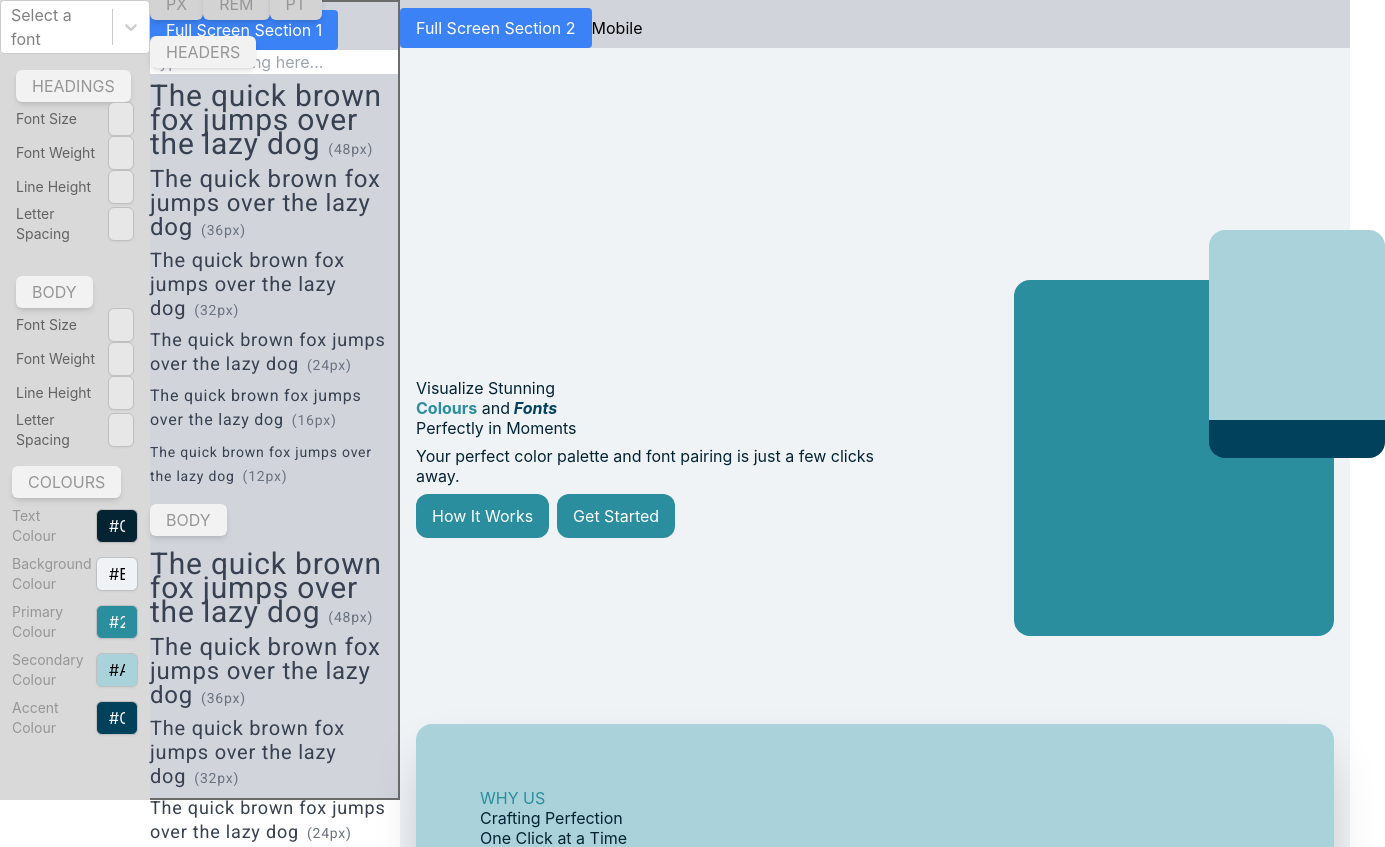
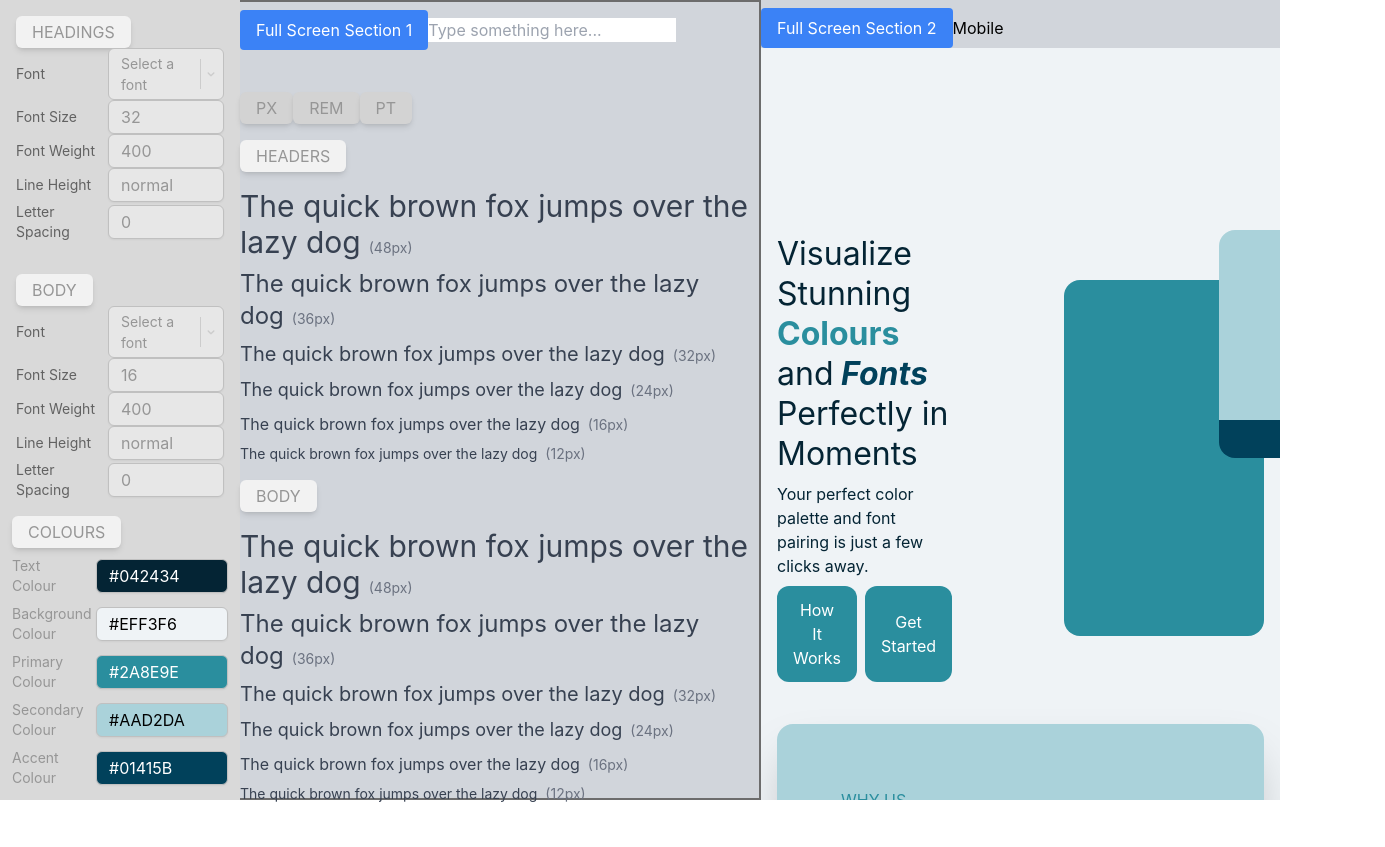
Before and after one commit to CallumGrooby/coloursio, a React (Vite) app: page / in a window 1280 px wide. Shown: the top 847 px of the page, 1385 px wide, since content can reach past the window. Built offline with nearby package versions, Linux system fonts and the light colour scheme; no server answers.

Commit message:
Added the ability to change change the fonts for both typography, and website aswell added a footer to the website

```diff
--- a/src/App.jsx
+++ b/src/App.jsx
@@ -36,11 +36,8 @@ function App() {
         <BodyStyleProvider>
           <HeaderStyleProvider>
             <ColorsProvider>
-              {/* <div className="w-[240px] bg-[#D9D9D9]">
-              <GoogleFont />
               <StyleBar />
-            </div> */}
-              <Sidebar />
+
               <Typography
                 sectionVisibale={section1Visible}
                 toggleVisable={toggleSection1}
--- a/src/components/TextDisplay/DynamicTextDisplay.jsx
+++ b/src/components/TextDisplay/DynamicTextDisplay.jsx
@@ -1,36 +1,19 @@
 import React, { useEffect, useState } from "react";
 import clsx from "clsx";
+import { formatStyle } from "../../ultils/formatStyles";
 
 const DynamicTextDisplay = ({
   headerText,
-  fontFamily,
+  style,
   messageToDisplay,
   sizes,
   cssUnit,
-  changeableStyle,
 }) => {
-  console.log(changeableStyle);
-
   const [modifiedStyle, setModifiedStyle] = useState({});
   useEffect(() => {
-    // Store each property in a variable and add units where needed
-    const fontWeight = changeableStyle.fontWeight || "normal";
-    const lineHeight = changeableStyle.lineHeight
-      ? `${changeableStyle.lineHeight}rem`
-      : "1.5rem";
-    const letterSpacing = changeableStyle.letterSpacing
-      ? `${changeableStyle.letterSpacing}rem`
-      : "0.05rem";
-
-    // Create the modified style object
-    const newStyle = {
-      fontWeight,
-      lineHeight,
-      letterSpacing,
-    };
-
-    setModifiedStyle(newStyle); // Update the state with the modified style
-  }, [changeableStyle]); // This will run every time the style prop changes
+    const newStyle = formatStyle(style);
+    setModifiedStyle(newStyle);
+  }, [style]); // This will run every time the style prop changes
 
   const rootFontSize = parseFloat(
     window.getComputedStyle(document.documentElement).fontSize
@@ -55,17 +38,25 @@ const DynamicTextDisplay = ({
           {headerText}
         </h1>
       </header>
-      <div style={{ fontFamily }} className="space-y-2 text-start">
+      <div
+        style={{ fontFamily: modifiedStyle.fontFamily }}
+        className="space-y-2 text-start"
+      >
         <div className="space-y-2 text-start">
           {sizes.map((size, index) => {
             const headingTag = `h${index + 1}`;
             const displaySize = getSizeInUnit(size.px);
+
             return React.createElement(
               headingTag,
               {
                 key: index,
                 className: `text-${size.className} text-gray-700`,
-                style: modifiedStyle,
+                style: {
+                  fontWeight: modifiedStyle.fontWeight,
+                  lineHeight: modifiedStyle.lineHeight,
+                  letterSpacing: modifiedStyle.letterSpacing,
+                },
               },
               <>
                 {messageToDisplay}
--- a/src/components/TextDisplay/TextDisplay.jsx
+++ b/src/components/TextDisplay/TextDisplay.jsx
@@ -5,8 +5,6 @@ import { useHeaderStyle } from "../../ultils/HeaderStyleContext";
 import { useBodyStyle } from "../../ultils/BodyStyleContext";
 
 const TextDisplay = ({ messageToDisplay }) => {
-  const { fontFamily } = useFont(); // Get the current font from context
-
   let rootFontSize = window.getComputedStyle(document.documentElement).fontSize;
   console.log(rootFontSize);
 
@@ -65,20 +63,18 @@ const TextDisplay = ({ messageToDisplay }) => {
       <section className="flex flex-col gap-4">
         <DynamicTextDisplay
           headerText={"Headers"}
-          fontFamily={fontFamily}
           messageToDisplay={messageToDisplay}
           sizes={sizes}
           cssUnit={cssUnit}
-          changeableStyle={headerStyle}
+          style={headerStyle}
         />
 
         <DynamicTextDisplay
           headerText={"Body"}
-          fontFamily={fontFamily}
           messageToDisplay={messageToDisplay}
           sizes={sizes}
           cssUnit={cssUnit}
-          changeableStyle={bodyStyle}
+          style={bodyStyle}
         />
       </section>
     </div>
--- a/src/components/sections/LandingPage.jsx
+++ b/src/components/sections/LandingPage.jsx
@@ -1,9 +1,10 @@
 import { Buttons } from "@testing-library/user-event/dist/cjs/system/pointer/buttons.js";
-import React, { useEffect, useState } from "react";
+import React, { useEffect, useRef, useState } from "react";
 import { useBodyStyle } from "../../ultils/BodyStyleContext";
 import { useHeaderStyle } from "../../ultils/HeaderStyleContext";
 import { connect } from "react-redux";
 import { useColors } from "../../ultils/ColorsContext";
+import { formatStyle } from "../../ultils/formatStyles";
 
 export const LandingPage = ({ sectionVisibale, toggleVisable }) => {
   const [currentView, setView] = useState(true);
@@ -16,7 +17,7 @@ export const LandingPage = ({ sectionVisibale, toggleVisable }) => {
     <div
       className={`transition-all duration-300 ${
         sectionVisibale ? "inline" : "hidden"
-      } bg-gray-300 flex-1`}
+      } bg-gray-300 flex-1 overflow-y-scroll`}
     >
       <div>
         <button
@@ -52,6 +53,7 @@ const Website = ({ currentView }) => {
   useEffect(() => {
     console.log(colorStyle, modifiedBodyStyle);
   }, [colorStyle, modifiedBodyStyle]);
+
   const whyUsContent = [
     {
       icon: "",
@@ -104,39 +106,14 @@ const Website = ({ currentView }) => {
   ];
 
   useEffect(() => {
-    const style = addUnitsToStyle(headerStyle);
+    const style = formatStyle(headerStyle);
     setModifiedHeaderStyle(style);
   }, [headerStyle]);
 
   useEffect(() => {
-    const style = addUnitsToStyle(bodyStyle);
+    const style = formatStyle(bodyStyle);
     setModifiedBodyStyle(style);
   }, [bodyStyle]);
-
-  const addUnitsToStyle = (orginalStyle) => {
-    // Store each property in a variable and add units where needed
-    const fontWeight = orginalStyle.fontWeight || "normal";
-    const lineHeight = orginalStyle.lineHeight
-      ? `${orginalStyle.lineHeight}rem`
-      : "normal";
-    const letterSpacing = orginalStyle.letterSpacing
-      ? `${orginalStyle.letterSpacing}rem`
-      : "normal";
-
-    const fontSize = orginalStyle.fontSize
-      ? `${orginalStyle.fontSize}px`
-      : "32px";
-
-    // Create the modified style object
-    const newStyle = {
-      fontSize,
-      fontWeight,
-      lineHeight,
-      letterSpacing,
-    };
-
-    return newStyle; // Update the state with the modified style
-  };
 
   return (
     <section
@@ -297,7 +274,7 @@ const Website = ({ currentView }) => {
           className="flex flex-col gap-3 justify-center items-center max-w-[972px] w-full"
           style={{ color: colorStyle.text }}
         >
-          <h2 style={modifiedBodyStyle}>Our Pricing</h2>
+          <h2 style={modifiedBodyStyle}>Our Mission</h2>
           <h1 style={modifiedHeaderStyle} className="text-center">
             Helping you visualise the perfect
             <br /> colours for your website.
@@ -387,6 +364,104 @@ const Website = ({ currentView }) => {
           })}
         </div>
       </section>
+
+      <footer
+        style={{ color: colorStyle.text }}
+        className="flex flex-col gap-4 max-w-[972px] w-full mx-auto rounded-2xl"
+      >
+        <div
+          className="w-full flex flex-row justify-between items-center gap-16 rounded-2xl px-8 py-4"
+          style={{
+            ...modifiedBodyStyle,
+            color: colorStyle.text,
+            backgroundColor: colorStyle.secondary,
+          }}
+        >
+          <h1 style={modifiedHeaderStyle} className="w-full">
+            Designed to make creativity effortless.
+          </h1>
+          <button
+            style={{
+              ...modifiedBodyStyle,
+              color: colorStyle.text,
+              backgroundColor: colorStyle.primary,
+            }}
+            className="py-3 px-4 rounded-xl text-white w-full max-w-48"
+          >
+            How It Works
+          </button>
+        </div>
+        <div className="w-full flex flex-row gap-4">
+          <div
+            style={{
+              ...modifiedBodyStyle,
+              color: colorStyle.text,
+              backgroundColor: colorStyle.primary,
+            }}
+            className="basis-4/12 h-full min-h-80 flex justify-center items-center rounded-2xl"
+          >
+            <h1>COLOURS.IO</h1>
+          </div>
+          <div
+            className="grow h-full min-h-80 flex flex-row justify-between px-8 py-4 rounded-2xl"
+            style={{
+              ...modifiedBodyStyle,
+              color: colorStyle.text,
+              backgroundColor: colorStyle.secondary,
+            }}
+          >
+            <span className="flex flex-col gap-2 justify-end">
+              <span className="inline-flex gap-2">
+                <button>Services</button>
+                <button>Pricing</button>
+                <button>Projects</button>
+              </span>
+              <span className="inline-flex gap-2">
+                <button>About</button>
+                <button>Contact</button>
+              </span>
+              <p>© 2025 Colours.io. All rights reserved.</p>
+            </span>
+            <span className="flex flex-row gap-2 justify-end items-end">
+              <button>Privacy</button>
+              <button>Terms</button>
+            </span>
+          </div>
+        </div>
+
+        <div
+          className="grow h-full min-h-28 flex flex-row justify-between gap-4"
+          style={{
+            ...modifiedBodyStyle,
+            color: colorStyle.text,
+          }}
+        >
+          <button
+            style={{ backgroundColor: colorStyle.secondary }}
+            className="grow rounded-2xl"
+          >
+            Twitter
+          </button>
+          <button
+            style={{ backgroundColor: colorStyle.secondary }}
+            className="grow rounded-2xl"
+          >
+            Linked In
+          </button>
+          <button
+            style={{ backgroundColor: colorStyle.secondary }}
+            className="grow rounded-2xl"
+          >
+            Github
+          </button>
+          <button
+            style={{ backgroundColor: colorStyle.secondary }}
+            className="grow rounded-2xl"
+          >
+            Colours.io
+          </button>
+        </div>
+      </footer>
     </section>
   );
 };
--- a/src/components/styleBar/StyleBar.jsx
+++ b/src/components/styleBar/StyleBar.jsx
@@ -35,7 +35,7 @@ export const StyleBar = () => {
   };
 
   return (
-    <div>
+    <div className="w-[240px] bg-[#D9D9D9]">
       <TypographyControls
         heading={"headings"}
         onValueChange={(key, value) => {
--- a/src/components/typographyControls/TypographyControls.jsx
+++ b/src/components/typographyControls/TypographyControls.jsx
@@ -1,5 +1,6 @@
 import React, { useState } from "react";
 import { useBodyStyle } from "../../ultils/BodyStyleContext";
+import { GoogleFont } from "../../ultils/GoogleFont";
 
 export function TypographyControls({
   heading,
@@ -20,8 +21,10 @@ export function TypographyControls({
       <h1 className="text-base text-[#969696] bg-[#f2f2f2] shadow-md w-fit max-w-36 px-4 py-1 rounded-md uppercase">
         {heading}
       </h1>
-
       <form>
+        <GoogleFont
+          onValueChange={(newValue) => updateTextStyle(`font`, newValue)}
+        />
         {Object.entries(style).map(([key, value]) => (
           <Input
             key={key}
@@ -45,6 +48,9 @@ const Input = ({ label, value, onValueChange }) => {
   function addSpaceToCamelCase(str) {
     return str.replace(/([a-z])([A-Z])/g, "$1 $2");
   }
+
+  if (label == "font") return null;
+
   return (
     <label className="flex flex-row gap-3 items-center">
       <span className="inline text-sm text-[#626262] min-w-[80px] max-w- capitalize">
--- a/src/ultils/BodyStyleContext.jsx
+++ b/src/ultils/BodyStyleContext.jsx
@@ -5,10 +5,25 @@ const BodyContext = createContext();
 export const BodyStyleProvider = ({ children }) => {
   const [bodyStyle, setBodyStyle] = useState({
     fontSize: "16",
-    fontWeight: "",
-    lineHeight: "",
-    letterSpacing: "",
+    fontWeight: "400 ",
+    lineHeight: "normal",
+    letterSpacing: "0",
+    font: "",
   });
+
+  useEffect(() => {
+    const loadFont = (font) => {
+      const link = document.createElement("link");
+      link.href = `https://fonts.googleapis.com/css2?family=${font.replace(
+        " ",
+        "+"
+      )}:wght@400&display=swap`;
+      link.rel = "stylesheet";
+      document.head.appendChild(link);
+    };
+
+    loadFont(bodyStyle.font); // Load the font when fontFamily changes
+  }, [bodyStyle.font]);
 
   return (
     <BodyContext.Provider value={{ bodyStyle, setBodyStyle }}>
--- a/src/ultils/GoogleFont.jsx
+++ b/src/ultils/GoogleFont.jsx
@@ -1,9 +1,87 @@
-// import axios from "axios";
-// import React, { useEffect, useState } from "react";
-// import Select from "react-select";
+// src/components/GoogleFont.jsx
+import React, { useState, useEffect } from "react";
+import Select from "react-select";
+import { useFont } from "./FontContext";
 
-// const colourStyles = {
-//   control: (styles) => ({ ...styles, backgroundColor: "white" }),
+const selectBoxStyles = {
+  control: (styles, { isFocused }) => ({
+    ...styles,
+    backgroundColor: "#E7E7E7",
+    border: "1px solid #C0C0C0",
+    boxShadow: isFocused ? "0 0 3px rgba(0, 0, 0, 0.1)" : "none",
+    borderRadius: "6px",
+    padding: "2px",
+    color: "#969696",
+    fontSize: "14px",
+    width: "100%",
+    maxWidth: "116px", // Limits the whole select box size
+    "&:hover": {
+      borderColor: "#A0A0A0",
+    },
+  }),
+  option: (styles, { isFocused, isSelected }) => ({
+    ...styles,
+    backgroundColor: isSelected ? "#C0C0C0" : isFocused ? "#D3D3D3" : "#F0F0F0",
+    color: "#333",
+    cursor: "pointer",
+    padding: "8px",
+    fontSize: "14px",
+    transition: "background-color 0.2s ease",
+  }),
+  placeholder: (styles) => ({
+    ...styles,
+    color: "#969696",
+    fontSize: "14px",
+  }),
+  singleValue: (styles) => ({
+    ...styles,
+    color: "#626262",
+    fontSize: "14px",
+    width: "100%", // Ensures the text takes up full space
+    textOverflow: "ellipsis", // Adds "..." if text is too long
+    whiteSpace: "nowrap",
+    overflow: "hidden",
+  }),
+  dropdownIndicator: (styles) => ({
+    ...styles,
+    padding: "4px",
+    svg: {
+      width: "12px",
+      height: "12px",
+    },
+  }),
+  menu: (styles) => ({
+    ...styles,
+    width: "100%",
+    maxWidth: "116px", // Ensures dropdown matches max width
+    maxHeight: "200px",
+    overflow: "hidden",
+  }),
+  menuList: (styles) => ({
+    ...styles,
+    maxHeight: "200px",
+    overflowY: "auto",
+    scrollbarWidth: "thin",
+    scrollbarColor: "#C0C0C0 #E7E7E7",
+    "&::-webkit-scrollbar": {
+      width: "6px",
+    },
+    "&::-webkit-scrollbar-track": {
+      background: "#E7E7E7",
+    },
+    "&::-webkit-scrollbar-thumb": {
+      background: "#C0C0C0",
+      borderRadius: "3px",
+      minHeight: "30px",
+    },
+  }),
+};
+
+// const selectBoxStyles = {
+//   control: (styles) => ({
+//     ...styles,
+//     backgroundColor: "white",
+//   }),
 //   option: (styles, { data, isDisabled, isFocused, isSelected }) => {
 //     return {
 //       ...styles,
@@ -13,94 +91,8 @@
 //   },
 // };
 
-// export const GoogleFont = () => {
-//   const [options, setFontOptions] = useState([]);
-//   const [fontFamily, setFontFamily] = useState("");
-
-//   useEffect(() => {
-//     const fetchFonts = async () => {
-//       try {
-//         const apiKey = import.meta.env.VITE_GOOGLE_FONT_API_KEY; // Replace with your actual API key
-//         const response = await fetch(
-//           `https://www.googleapis.com/webfonts/v1/webfonts?key=${apiKey}&sort=popularity`
-//         );
-//         const data = await response.json();
-
-//         // Transform the fonts into the { value, label } format
-//         const options = data.items.map((font) => ({
-//           value: font,
-//           label: font.family,
-//         }));
-
-//         setFontOptions(options);
-//       } catch (error) {
-//         console.error("Error fetching fonts:", error);
-//       }
-//     };
-
-//     fetchFonts();
-//   }, []);
-
-//   const handleChange = (data) => {
-//     console.log(data);
-//     if (data) {
-//       const firstFont = data.value; // Get the first font from the response
-//       const fontName = firstFont.family;
-
-//       setFontFamily(fontName);
-
-//       // Dynamically load the font
-//       const link = document.createElement("link");
-//       link.href = `https://fonts.googleapis.com/css2?family=${fontName.replace(
-//         / /g,
-//         "+"
-//       )}:wght@400&display=swap`;
-//       link.rel = "stylesheet";
-//       document.head.appendChild(link);
-//     }
-//   };
-
-//   return (
-//     <div>
-//       <Select options={options} styles={colourStyles} onChange={handleChange} />
-//     </div>
-//   );
-// };
-
-// // async function getFonts() {
-// //   const apiKey = import.meta.env.VITE_GOOGLE_FONT_API_KEY;
-
-// //   const apiURL = `https://www.googleapis.com/webfonts/v1/webfonts?key=${apiKey}&sort=popularity`;
-
-// //   try {
-// //     const response = await axios.get(apiURL);
-// //     return response.data;
-// //   } catch (error) {
-// //     console.error(error);
-// //   }
-
-// //   return null;
-// // }
-
-// src/components/GoogleFont.jsx
-import React, { useState, useEffect } from "react";
-import Select from "react-select";
-import { useFont } from "./FontContext";
-
-const colourStyles = {
-  control: (styles) => ({ ...styles, backgroundColor: "white" }),
-  option: (styles, { data, isDisabled, isFocused, isSelected }) => {
-    return {
-      ...styles,
-      color: "black",
-      cursor: isDisabled ? "not-allowed" : "default",
-    };
-  },
-};
-
-export const GoogleFont = () => {
+export const GoogleFont = ({ onValueChange }) => {
   const [options, setFontOptions] = useState([]);
-  const { setFontFamily } = useFont(); // Get the setFontFamily function from context
 
   useEffect(() => {
     const fetchFonts = async () => {
@@ -130,18 +122,22 @@ export const GoogleFont = () => {
       const fontName = selectedOption.value;
 
       // Set the selected font globally
-      setFontFamily(fontName);
+      // setFontFamily(fontName);
+      onValueChange(fontName);
     }
   };
 
   return (
-    <div>
+    <label className="flex flex-row gap-3 items-center">
+      <span className="inline text-sm text-[#626262] min-w-[80px] max-w- capitalize">
+        Font
+      </span>
       <Select
         options={options}
-        styles={colourStyles}
+        styles={selectBoxStyles}
         onChange={handleChange}
         placeholder="Select a font"
       />
-    </div>
+    </label>
   );
 };
--- a/src/ultils/HeaderStyleContext.jsx
+++ b/src/ultils/HeaderStyleContext.jsx
@@ -4,11 +4,26 @@ const HeaderContext = createContext();
 
 export const HeaderStyleProvider = ({ children }) => {
   const [headerStyle, setHeaderStyle] = useState({
-    fontSize: "16",
-    fontWeight: "",
-    lineHeight: "",
-    letterSpacing: "",
+    fontSize: "32",
+    fontWeight: "400 ",
+    lineHeight: "normal",
+    letterSpacing: "0",
+    font: "",
   });
+
+  useEffect(() => {
+    const loadFont = (font) => {
+      const link = document.createElement("link");
+      link.href = `https://fonts.googleapis.com/css2?family=${font.replace(
+        " ",
+        "+"
+      )}:wght@400&display=swap`;
+      link.rel = "stylesheet";
+      document.head.appendChild(link);
+    };
+
+    loadFont(headerStyle.font); // Load the font when fontFamily changes
+  }, [headerStyle.font]);
 
   return (
     <HeaderContext.Provider value={{ headerStyle, setHeaderStyle }}>
--- /dev/null
+++ b/src/ultils/formatStyles.js
@@ -0,0 +1,26 @@
+export const formatStyle = (orginalStyle) => {
+  // Store each property in a variable and add units where needed
+  const fontWeight = orginalStyle.fontWeight || "normal";
+  const lineHeight = orginalStyle.lineHeight
+    ? `${orginalStyle.lineHeight}rem`
+    : "normal";
+  const letterSpacing = orginalStyle.letterSpacing
+    ? `${orginalStyle.letterSpacing}rem`
+    : "normal";
+
+  const fontSize = orginalStyle.fontSize
+    ? `${orginalStyle.fontSize}px`
+    : "32px";
+
+  const fontFamily = `${orginalStyle.font}, sans-serif`;
+  // Create the modified style object
+  const newStyle = {
+    fontSize,
+    fontWeight,
+    lineHeight,
+    letterSpacing,
+    fontFamily,
+  };
+
+  return newStyle; // Update the state with the modified style
+};
```
